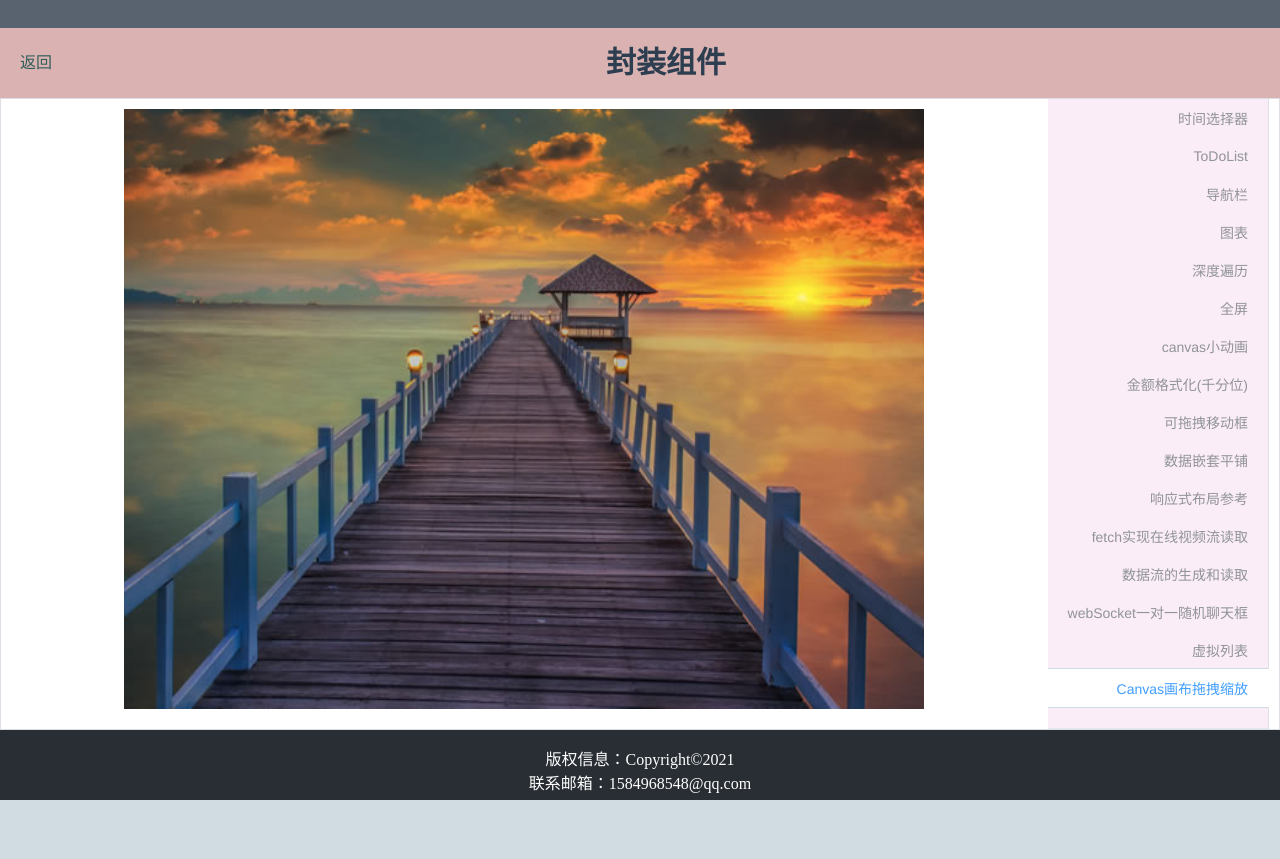
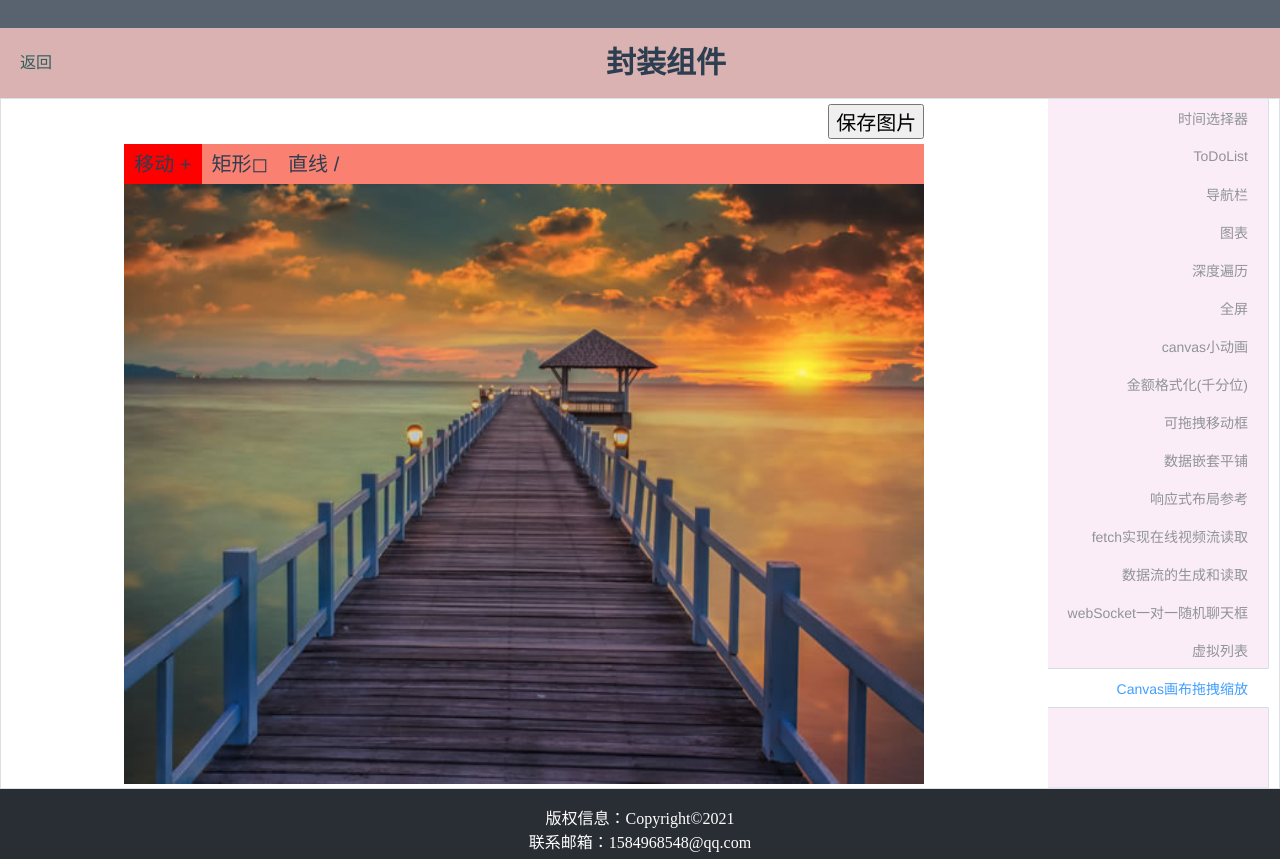
Before and after one commit to abecedarian1/knowledge-tree, a Vue app: page /component-quick-find in a window 1280 px wide. Before the commit the page ends 800 px from the top, so only its background shows below. Built offline with nearby package versions, Linux system fonts and the light colour scheme; no server answers.

Commit message:
udpate 画图

```diff
--- a/src/views/component-quick-find/components/CanvasRender.vue
+++ b/src/views/component-quick-find/components/CanvasRender.vue
@@ -1,5 +1,14 @@
 <template>
     <div>
+        <div class="save">
+            <div  @click="savePic"><button>保存图片</button></div>
+            <div  @click="exportPic = ''" v-if="exportPic"><a :href="exportPic" download="canvas.png">点击下载图片</a></div>
+        </div>
+        <div class="toolBar">
+            <span @click="drawShape = 'move' " :class="drawShape=='move' ? 'draw-shape' : '' ">移动 +</span>
+            <span @click="drawShape = 'rect' " :class="drawShape=='rect' ? 'draw-shape' : '' ">矩形◻</span>
+            <span @click="drawShape = 'line' "  :class="drawShape=='line' ? 'draw-shape' : '' ">直线 /</span>
+        </div>
         <canvas ref="canvas2"
             @mousedown="canvasMousedown"
             @mouseup="canvasMouseup"
@@ -12,30 +21,45 @@
 </template>
 
 <script setup>
-import {ref,onMounted} from 'vue'
+import {ref,onMounted,reactive} from 'vue'
 import canvasDemoJpg from '@/assets/images/canvas-demo.jpg'
 
+//画布内容
 const canvas2 = ref()
-//画布操作区
 const canvasCxt = ref()
-//创建的img对象
-const imgObj = ref()
+//元素在画布中渲染的起始点
 const startX = ref(0)
 const startY = ref(0)
 //画布的默认宽高
 const defaultWidth = 800
 const defaultHeight = 600
+//创建的img对象
+const imgObj = ref()
 //图片的初始宽高 --保持为画布的默认宽高，保证图片占满全屏且避免一些初始临界bug
+// 也可以当作当前画布已经放大到多少倍的参照物
 const imgWidth = ref(defaultWidth)
 const imgHeight = ref(defaultHeight)
-
-//图像的移动
+//图像的拖拽移动--也可以当作画布的拖拽移动
+const startDrag = ref(false)
 const moveStartX = ref(0)
 const moveStartY = ref(0)
 const moveEndX = ref(0)
 const moveEndY = ref(0)
-const startDrag = ref(false)
 
+//保存的图片
+const exportPic = ref()
+
+
+//是否开始画图的判断
+const startDraw = ref(false)
+// 当前画图形状
+const drawShape = ref('move')
+//初始化形状样式属性
+const initDrawOption = reactive({
+    fillStyle:'white',
+    strokeStyle:'white',
+    lineWidth:2
+})
 
 //图片边界处理
 const canvasVergeHandle=()=>{
@@ -48,7 +72,7 @@ const canvasVergeHandle=()=>{
     if (startY.value + imgHeight.value < defaultHeight) startY.value = defaultHeight - imgHeight.value
 }
 
-//缩小不回来了
+//图像缩放
 const canvasScroll=(e)=>{
     // 取消事件对当前元素的默认影响---取消原有的外层滚动
     e.preventDefault()
@@ -95,18 +119,29 @@ const canvasScroll=(e)=>{
     canvasCxt.value.drawImage(imgObj.value,startX.value,startY.value,imgWidth.value,imgHeight.value)
 }
 
-
 //鼠标按下时触发
 const canvasMousedown=(e)=>{
     //记录起始点
     moveStartX.value = e.offsetX
     moveStartY.value = e.offsetY
-    startDrag.value = true
+    if(drawShape.value == 'move'){
+        //开始拖拽
+        startDrag.value = true
+    }else{
+        //开始画图
+        startDraw.value = true
+    }
 }
 
 //鼠标抬起时触发
 const canvasMouseup=(e)=>{
-    startDrag.value = false
+    if(drawShape.value == 'move'){
+        //拖拽结束
+        startDrag.value = false
+    }else{
+        //画图结束
+        startDraw.value = false
+    }
 }
 
 //鼠标移动过程中动态监听
@@ -133,9 +168,52 @@ const canvasMousemove=(e)=>{
             //清除定时器
             clearTimeout(timer)
         },5)
+
+
+    //开始画画
+    }else if(startDraw.value){
+        //画图
+        //渲染正在画的图的同时，还要渲染原有的内容
+
+        timer = setTimeout(()=>{
+            //鼠标结束点
+            moveEndX.value = e.offsetX
+            moveEndY.value = e.offsetY
+            //计算移动的距离
+            let xVariance = moveEndX.value - moveStartX.value
+            let yVariance = moveEndY.value - moveStartY.value
+
+            //清除画布并重新渲染
+            canvasCxt.value.clearRect(0,0,defaultWidth,defaultHeight)
+            canvasCxt.value.drawImage(imgObj.value,startX.value,startY.value,imgWidth.value,imgHeight.value)
+
+            //画矩形
+            if(drawShape.value=='rect'){
+                canvasCxt.value.beginPath()
+                canvasCxt.value.strokeRect(moveStartX.value,moveStartY.value, xVariance, yVariance);
+            //画直线
+            }else if(drawShape.value == 'line'){
+                canvasCxt.value.beginPath()
+                canvasCxt.value.moveTo(moveStartX.value,moveStartY.value)
+                canvasCxt.value.lineTo(moveEndX.value,moveEndY.value);
+                canvasCxt.value.stroke()
+            }
+            //清除定时器
+            clearTimeout(timer)
+        },5)
     }
 }
 
+const savePic=()=>{
+    // 下面两种方法都可以
+    // exportPic.value =  canvas2.value.toDataURL('image/png')
+    canvas2.value.toBlob((blob)=>{
+        let url = URL.createObjectURL(blob)
+        exportPic.value = url
+    })
+    //blob的value出不来
+    // console.log('生成的图片',exportPic)
+}
 
 onMounted(()=>{
     if(!canvas2.value.getContext){
@@ -143,6 +221,11 @@ onMounted(()=>{
         return
     }
     canvasCxt.value = canvas2.value.getContext('2d')
+    //初始化画图设置
+    canvasCxt.value.fillStyle = initDrawOption.fillStyle
+    canvasCxt.value.strokeStyle = initDrawOption.strokeStyle
+    canvasCxt.value.lineWidth = initDrawOption.lineWidth
+
     imgObj.value = new Image()
     imgObj.value.src = canvasDemoJpg
     imgObj.value.onload = function(){
@@ -155,11 +238,40 @@ onMounted(()=>{
 
 </script>
 
-<style scoped>
+<style scoped lang="scss">
 
 #canvas2{
         background-color: beige;
-        margin:10px;
+}
+
+.draw-shape{
+    background-color: red;
+}
+
+.toolBar{
+    background-color: salmon;
+    width: 800px;
+    height: 40px;
+    font-size: 20px;
+    line-height: 40px;
+    margin: 0 auto;
+    display: flex;
+    flex-direction: row;
+    justify-content: flex-start;
+
+    span{
+       padding:0 10px;
     }
+}
 
+.save{
+    width: 800px;
+    margin: 0 auto;
+    text-align: right;
+    font-size: 20px;
+    button{
+        font-size: 20px;
+        margin:5px 0;
+    }
+}
 </style>
```
